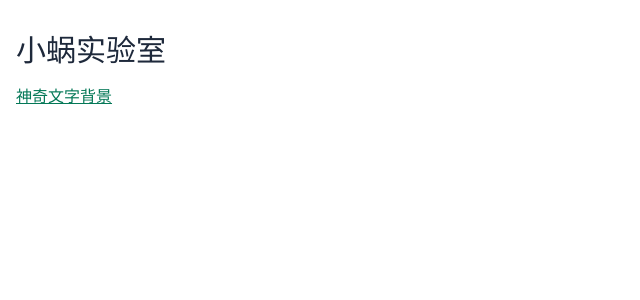
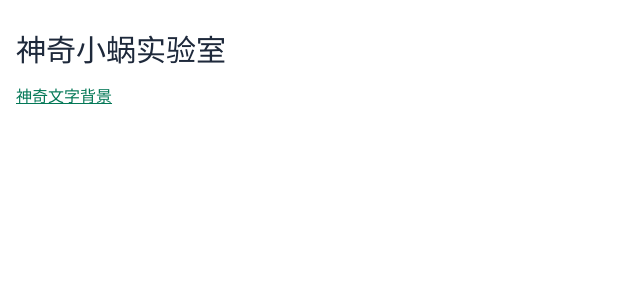
Before and after one commit to ec50n9/blog, a Nuxt app: page /lab in a window 1280 px wide. Shown: the top 300 px of the page, without its empty margins (0-640 px from the left). Built offline with nearby package versions, Linux system fonts and the light colour scheme.

Commit message:
修改实验室标题

```diff
--- a/pages/lab/index.vue
+++ b/pages/lab/index.vue
@@ -1,12 +1,12 @@
 <script lang="ts" setup>
 useHead({
-  title: "小蜗实验室",
+  title: "神奇小蜗实验室",
 });
 </script>
 
 <template>
   <div>
-    <AppHeader title="小蜗实验室" />
+    <AppHeader title="神奇小蜗实验室" />
     <ul class="p-4">
       <li class="c-emerald-7 underline">
         <NuxtLink to="/lab/magic-text-bg">神奇文字背景</NuxtLink>
```
